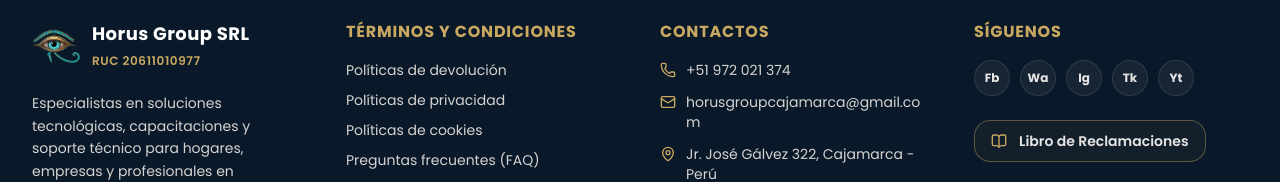
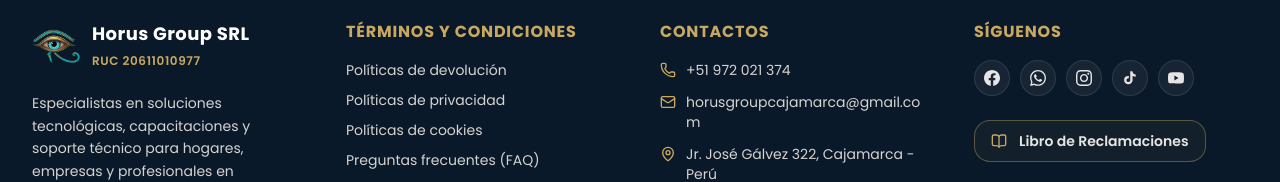
Before and after one commit to AndersonVasquez19/Horus-System, a Next.js app in the folder apps/web/: page / in a window 1280 px wide. Shown: the part 2365-2547 px from the top of the page. Built offline with nearby package versions, Linux system fonts and the light colour scheme.

Commit message:
style(web): actualizar pie de pagina en footer.tsx

```diff
--- a/apps/web/src/components/layout/footer.tsx
+++ b/apps/web/src/components/layout/footer.tsx
@@ -97,7 +97,9 @@ export function Footer() {
                 aria-label="Facebook de Horus Group"
                 className="flex h-9 w-9 items-center justify-center rounded-full bg-white/5 border border-white/10 hover:border-gold hover:text-gold hover:bg-gold/10 transition-all"
               >
-                <span className="text-xs font-bold">Fb</span>
+                <svg className="h-4 w-4" fill="currentColor" viewBox="0 0 24 24" aria-hidden="true">
+                  <path d="M24 12.073c0-6.627-5.373-12-12-12s-12 5.373-12 12c0 5.99 4.388 10.954 10.125 11.854v-8.385H7.078v-3.47h3.047V9.43c0-3.007 1.792-4.669 4.533-4.669 1.312 0 2.686.235 2.686.235v2.953H15.83c-1.491 0-1.956.925-1.956 1.874v2.25h3.328l-.532 3.47h-2.796v8.385C19.612 23.027 24 18.062 24 12.073z" />
+                </svg>
               </a>
               <a
                 href={CONTACT_INFO.socials.whatsapp}
@@ -106,7 +108,9 @@ export function Footer() {
                 aria-label="WhatsApp de Horus Group"
                 className="flex h-9 w-9 items-center justify-center rounded-full bg-white/5 border border-white/10 hover:border-gold hover:text-gold hover:bg-gold/10 transition-all"
               >
-                <span className="text-xs font-bold">Wa</span>
+                <svg className="h-4 w-4" fill="currentColor" viewBox="0 0 24 24" aria-hidden="true">
+                  <path d="M.057 24l1.687-6.163c-1.041-1.804-1.588-3.849-1.587-5.946.003-6.556 5.338-11.891 11.893-11.891 3.181.001 6.167 1.24 8.413 3.488 2.245 2.248 3.481 5.236 3.48 8.414-.003 6.557-5.338 11.892-11.893 11.892-1.99-.001-3.951-.5-5.688-1.448l-6.305 1.654zm6.597-3.807c1.676.995 3.276 1.591 5.392 1.592 5.448 0 9.886-4.434 9.889-9.885.002-5.462-4.415-9.89-9.881-9.892-5.452 0-9.887 4.434-9.889 9.884-.001 2.225.651 3.891 1.746 5.634l-.999 3.648 3.742-.981zm11.387-5.464c-.074-.124-.272-.198-.57-.347-.297-.149-1.758-.868-2.031-.967-.272-.099-.47-.149-.669.149-.198.297-.768.967-.941 1.165-.173.198-.347.223-.644.074-.297-.149-1.255-.462-2.39-1.475-.883-.788-1.48-1.761-1.653-2.059-.173-.297-.018-.458.13-.606.134-.133.297-.347.446-.521.151-.172.2-.296.3-.495.099-.198.05-.372-.025-.521-.075-.148-.669-1.611-.916-2.206-.242-.579-.487-.501-.669-.51l-.57-.01c-.198 0-.52.074-.792.372s-1.04 1.016-1.04 2.479 1.065 2.876 1.213 3.074c.149.198 2.095 3.2 5.076 4.487.709.306 1.263.489 1.694.626.712.226 1.36.194 1.872.118.571-.085 1.758-.719 2.006-1.413.248-.695.248-1.29.173-1.414z" />
+                </svg>
               </a>
               <a
                 href={CONTACT_INFO.socials.instagram}
@@ -115,7 +119,9 @@ export function Footer() {
                 aria-label="Instagram de Horus Group"
                 className="flex h-9 w-9 items-center justify-center rounded-full bg-white/5 border border-white/10 hover:border-gold hover:text-gold hover:bg-gold/10 transition-all"
               >
-                <span className="text-xs font-bold">Ig</span>
+                <svg className="h-4 w-4" fill="currentColor" viewBox="0 0 24 24" aria-hidden="true">
+                  <path d="M12 2.163c3.204 0 3.584.012 4.85.07 3.252.148 4.771 1.691 4.919 4.919.058 1.265.069 1.645.069 4.849 0 3.205-.012 3.584-.069 4.849-.149 3.225-1.664 4.771-4.919 4.919-1.266.058-1.644.07-4.85.07-3.204 0-3.584-.012-4.849-.07-3.26-.149-4.771-1.699-4.919-4.92-.058-1.265-.07-1.644-.07-4.849 0-3.204.013-3.583.07-4.849.149-3.227 1.664-4.771 4.919-4.919 1.266-.057 1.645-.069 4.849-.069zm0-2.163c-3.259 0-3.667.014-4.947.072-4.358.2-6.78 2.618-6.98 6.98-.059 1.281-.073 1.689-.073 4.948 0 3.259.014 3.668.072 4.948.2 4.358 2.618 6.78 6.98 6.98 1.281.058 1.689.072 4.948.072 3.259 0 3.668-.014 4.948-.072 4.354-.2 6.782-2.618 6.979-6.98.059-1.28.073-1.689.073-4.948 0-3.259-.014-3.667-.072-4.947-.196-4.354-2.617-6.78-6.979-6.98-1.281-.059-1.69-.073-4.949-.073zm0 5.838c-3.403 0-6.162 2.759-6.162 6.162s2.759 6.163 6.162 6.163 6.162-2.759 6.162-6.163c0-3.403-2.759-6.162-6.162-6.162zm0 10.162c-2.209 0-4-1.79-4-4 0-2.209 1.791-4 4-4s4 1.791 4 4c0 2.21-1.791 4-4 4zm6.406-11.845c-.796 0-1.441.645-1.441 1.44s.645 1.44 1.441 1.44c.795 0 1.439-.645 1.439-1.44s-.644-1.44-1.439-1.44z" />
+                </svg>
               </a>
               <a
                 href={CONTACT_INFO.socials.tiktok}
@@ -124,7 +130,9 @@ export function Footer() {
                 aria-label="TikTok de Horus Group"
                 className="flex h-9 w-9 items-center justify-center rounded-full bg-white/5 border border-white/10 hover:border-gold hover:text-gold hover:bg-gold/10 transition-all"
               >
-                <span className="text-xs font-bold">Tk</span>
+                <svg className="h-4 w-4" fill="currentColor" viewBox="0 0 24 24" aria-hidden="true">
+                  <path d="M19.59 6.69a4.83 4.83 0 0 1-3.77-4.25V2h-3.45v13.67a2.89 2.89 0 0 1-2.88 2.5 2.89 2.89 0 0 1-2.89-2.89 2.89 2.89 0 0 1 2.89-2.89c.28 0 .54.04.79.1v-3.5a6.37 6.37 0 0 0-.79-.05A6.34 6.34 0 0 0 3.15 15.2a6.34 6.34 0 0 0 6.34 6.34 6.34 6.34 0 0 0 6.34-6.34V8.73a8.19 8.19 0 0 0 4.76 1.52V6.8a4.84 4.84 0 0 1-1-.11z" />
+                </svg>
               </a>
               <a
                 href={CONTACT_INFO.socials.youtube}
@@ -133,7 +141,9 @@ export function Footer() {
                 aria-label="YouTube de Horus Group"
                 className="flex h-9 w-9 items-center justify-center rounded-full bg-white/5 border border-white/10 hover:border-gold hover:text-gold hover:bg-gold/10 transition-all"
               >
-                <span className="text-xs font-bold">Yt</span>
+                <svg className="h-4 w-4" fill="currentColor" viewBox="0 0 24 24" aria-hidden="true">
+                  <path d="M23.498 6.186a3.016 3.016 0 0 0-2.122-2.136C19.505 3.545 12 3.545 12 3.545s-7.505 0-9.377.505A3.017 3.017 0 0 0 .502 6.186C0 8.07 0 12 0 12s0 3.93.502 5.814a3.016 3.016 0 0 0 2.122 2.136c1.871.505 9.376.505 9.376.505s7.505 0 9.377-.505a3.015 3.015 0 0 0 2.122-2.136C24 15.93 24 12 24 12s0-3.93-.502-5.814zM9.545 15.568V8.432L15.818 12l-6.273 3.568z" />
+                </svg>
               </a>
             </div>
 
```
